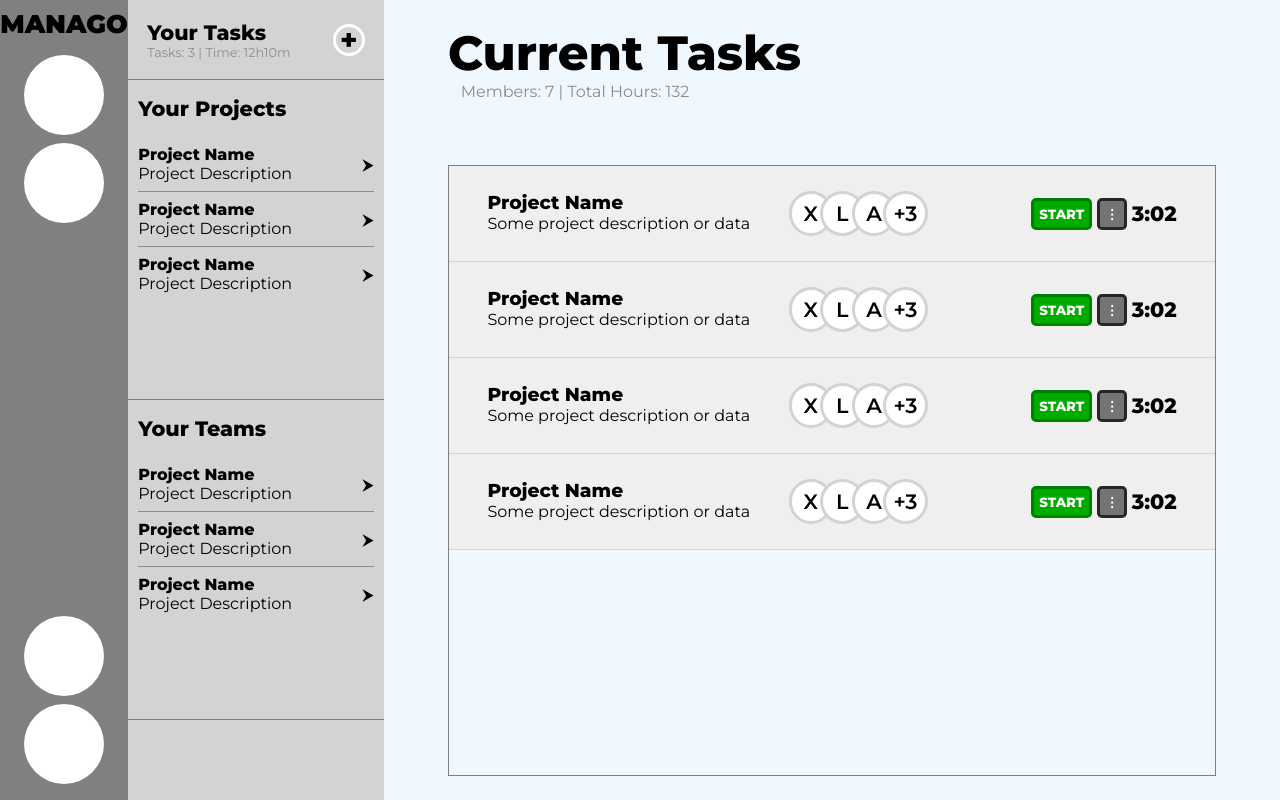
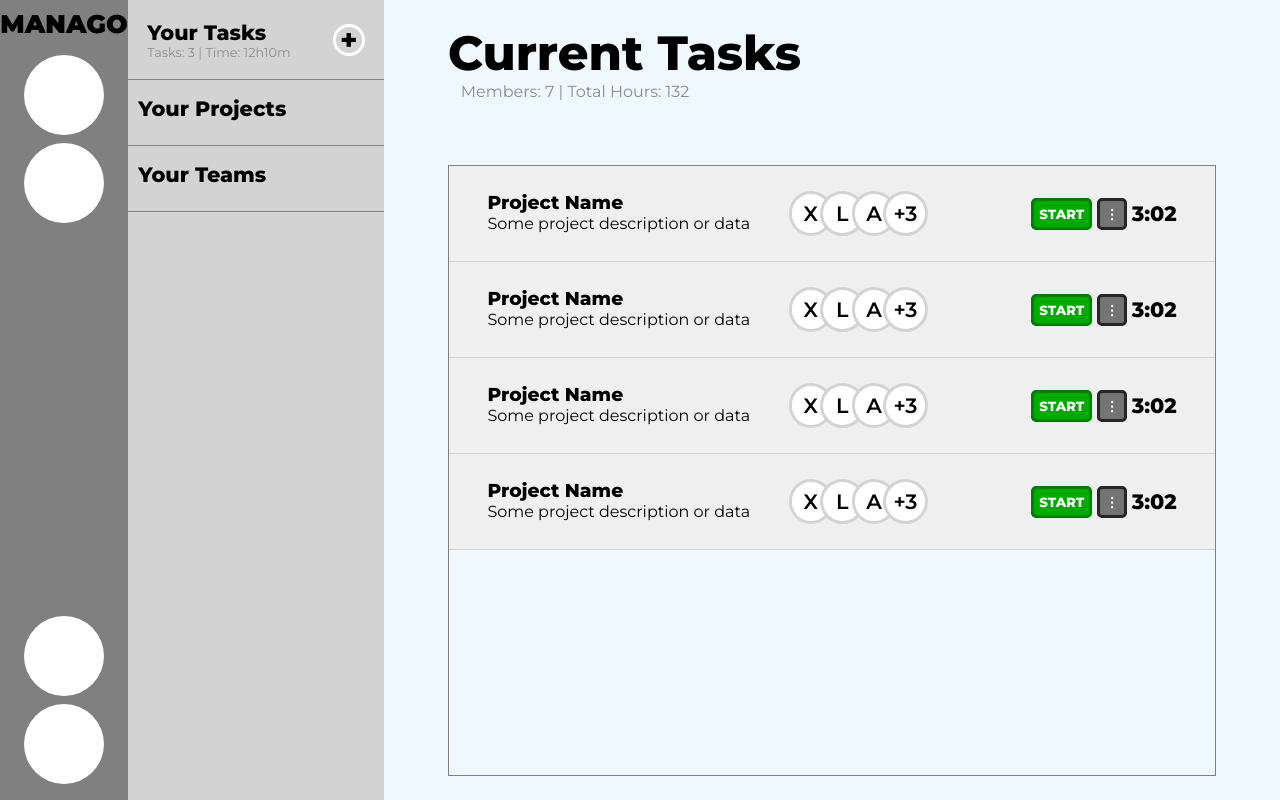
Before and after one commit to xaviervide/manago, a React (Create React App) app in the folder client/: page /dashboard in a window 1280 px wide. Built offline with nearby package versions, Linux system fonts and the light colour scheme; sample sign-in values are in the browser's storage.

Commit message:
feat: collections now collapse on click

```diff
--- a/client/src/components/userCollection/userCollection.css
+++ b/client/src/components/userCollection/userCollection.css
@@ -2,7 +2,7 @@
   display: flex;
   flex-direction: column;
   width: 100%;
-  height: 40vh;
+  max-height: 40vh;
   box-sizing: border-box;
   padding: 2vh 0.8vw;
   border-bottom: 1px solid gray;
@@ -12,7 +12,13 @@
   font-size: 1.3rem;
   box-sizing: border-box;
   padding: 0 0 1vh 0;
+  width: fit-content;
 }
+
+.usercollection-label:hover {
+  cursor: pointer;
+}
+
 
 .usercollection-projects-container {
   padding-top: 1vh;
--- a/client/src/components/userCollection/userCollection.tsx
+++ b/client/src/components/userCollection/userCollection.tsx
@@ -1,3 +1,4 @@
+import { useState } from 'react';
 import WsCard from '../wsCard/wsCard';
 import './userCollection.css';
 
@@ -8,16 +9,30 @@ interface UserCollectionProps {
 }
 
 function UserCollection ({isProjects} : UserCollectionProps) {
+
+  const [isCollapsed, setIsCollapsed] = useState(true);
+
+  function collapseCollection () {
+    setIsCollapsed(!isCollapsed);
+  }
+
   return (
     <div className="usercollection-container">
       <div className="usercollection-label-container">
-        <h3 className="usercollection-label">Your {isProjects ? "Projects" : "Teams"}</h3>
+        <h3 className="usercollection-label" onClick={() => collapseCollection()}>Your {isProjects ? "Projects" : "Teams"}</h3>
       </div>
+      {!isCollapsed &&
       <div className="usercollection-projects-container">
-      <WsCard></WsCard>
-      <WsCard></WsCard>
-      <WsCard></WsCard>
+        <WsCard></WsCard>
+        <WsCard></WsCard>
+        <WsCard></WsCard>
+        <WsCard></WsCard>
+        <WsCard></WsCard>
+        <WsCard></WsCard>
+        <WsCard></WsCard>
+        <WsCard></WsCard>
       </div>
+      }
     </div>
   );
 }
```
